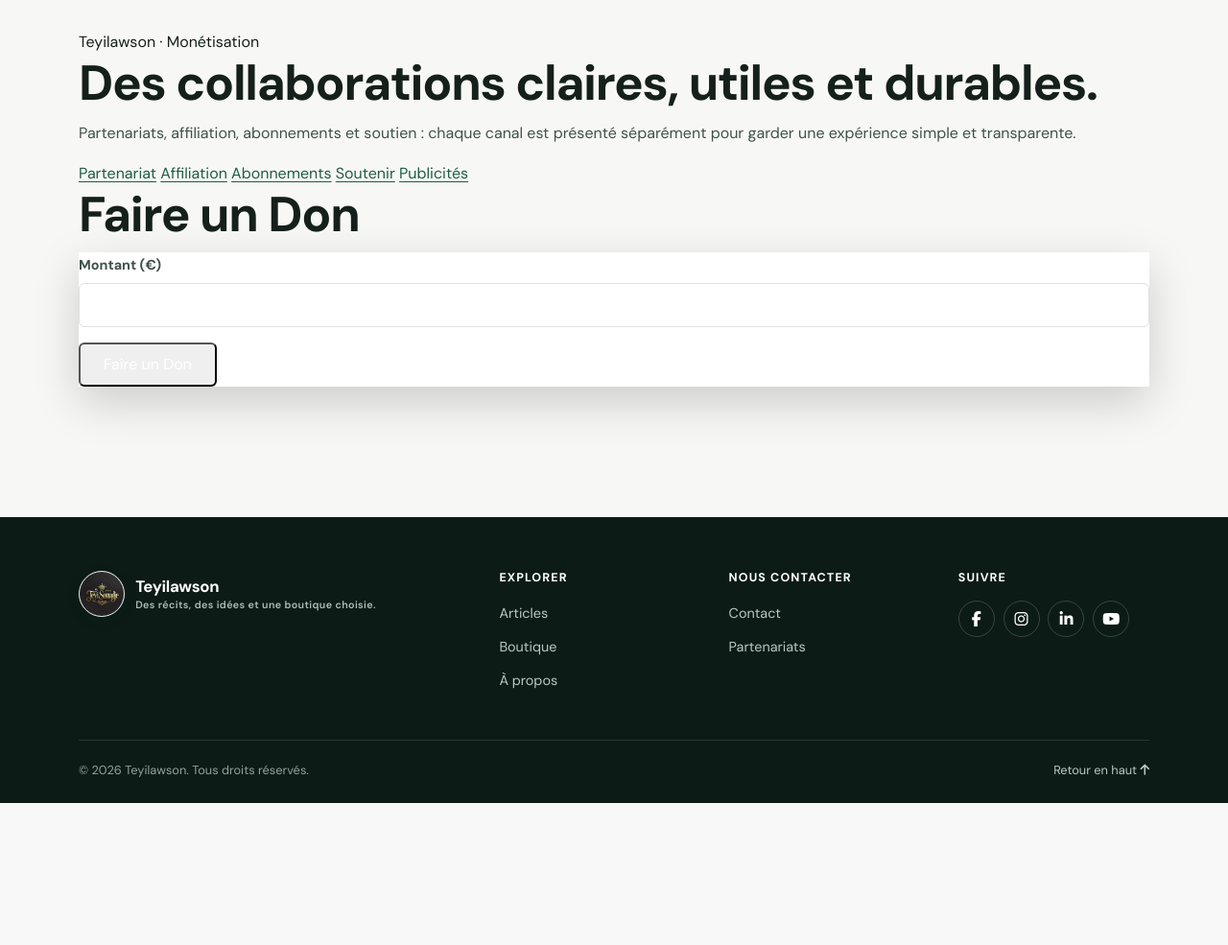
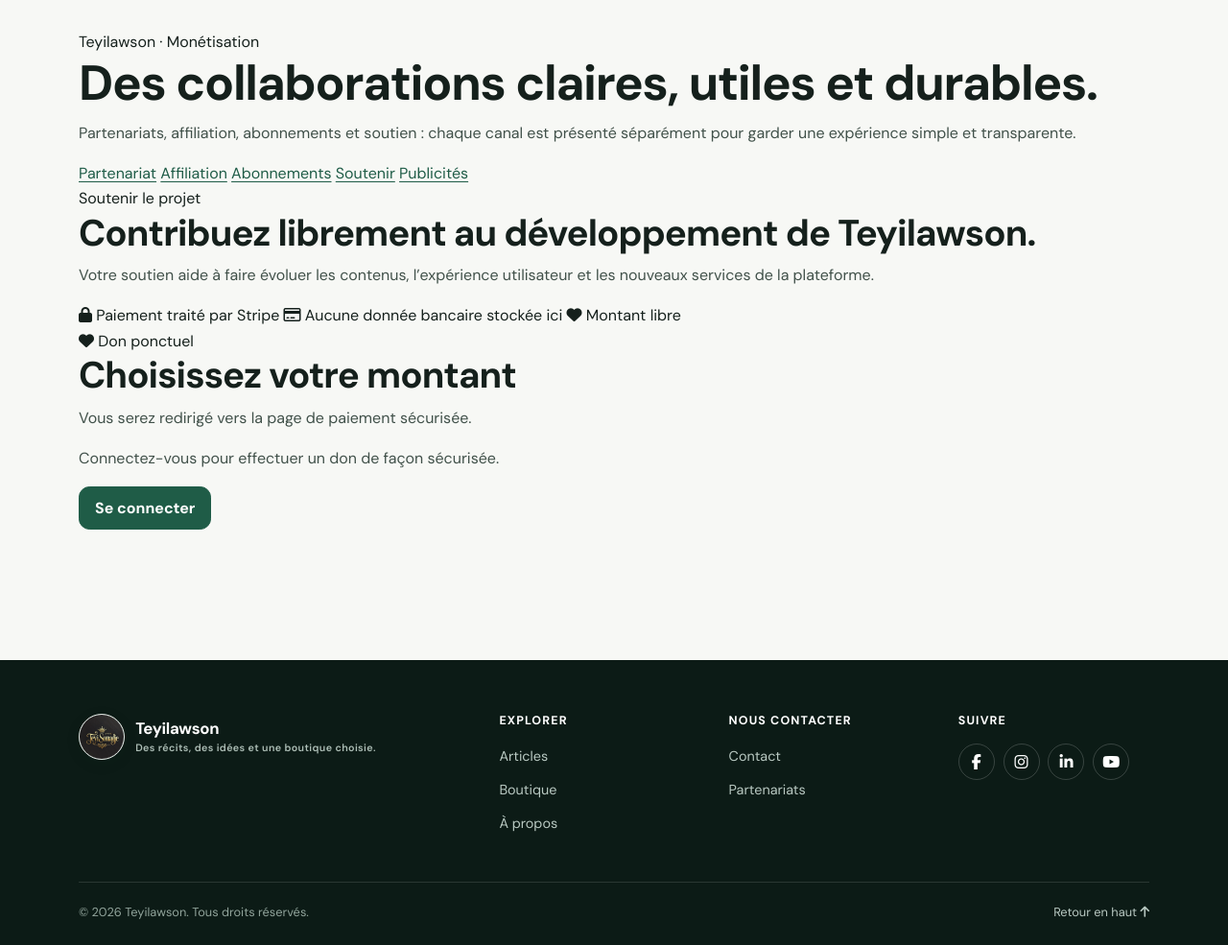
Before and after one commit to teyi12/my_blog, a Django app: page /monetization/don/ in a window 1280 px wide. Shown: the part 152-1137 px from the top of the page at 96% size. Before the commit the page ends 989 px from the top, so only its background shows below. Run offline with Django 5.2, Linux system fonts and the light colour scheme.

Commit message:
design: route donations through secure Stripe checkout

```diff
--- a/monetization/templates/monetization/don.html
+++ b/monetization/templates/monetization/don.html
@@ -1,13 +1,42 @@
 {% extends "monetization/base.html" %}
-{% block title %}Faire un Don{% endblock %}
+{% block title %}Soutenir Teyilawson{% endblock %}
 
 {% block content %}
-<h1 class="text-2xl font-bold mb-6">Faire un Don</h1>
+<div class="support-grid">
+  <div class="monetization-copy-card support-copy">
+    <span class="monetization-eyebrow">Soutenir le projet</span>
+    <h2>Contribuez librement au développement de Teyilawson.</h2>
+    <p>Votre soutien aide à faire évoluer les contenus, l’expérience utilisateur et les nouveaux services de la plateforme.</p>
+    <div class="monetization-points">
+      <span><i class="fa-solid fa-lock" aria-hidden="true"></i> Paiement traité par Stripe</span>
+      <span><i class="fa-regular fa-credit-card" aria-hidden="true"></i> Aucune donnée bancaire stockée ici</span>
+      <span><i class="fa-solid fa-heart" aria-hidden="true"></i> Montant libre</span>
+    </div>
+  </div>
 
-<form method="post" class="bg-white shadow-lg rounded-2xl p-6 space-y-4">
-    {% csrf_token %}
-    <label for="montant" class="block font-semibold">Montant (€)</label>
-    <input type="number" step="0.01" name="montant" id="montant" class="border rounded p-2 w-full">
-    <button type="submit" class="bg-red-500 text-white px-4 py-2 rounded hover:bg-red-600">Faire un Don</button>
-</form>
+  <div class="donation-card">
+    <span class="donation-icon" aria-hidden="true"><i class="fa-solid fa-heart"></i></span>
+    <span class="monetization-eyebrow">Don ponctuel</span>
+    <h2>Choisissez votre montant</h2>
+    <p>Vous serez redirigé vers la page de paiement sécurisée.</p>
+
+    {% if user.is_authenticated %}
+    <form method="post" action="{% url 'payments:create_donation_checkout' %}" class="donation-form">
+      {% csrf_token %}
+      <input type="hidden" name="currency" value="eur">
+      <label for="donation-amount">Montant (€)</label>
+      <div class="donation-input-wrap">
+        <input id="donation-amount" type="number" name="amount" min="1" step="0.01" value="5.00" required inputmode="decimal">
+        <span>€</span>
+      </div>
+      <button type="submit" class="btn btn-primary btn-lg monetization-submit">Continuer vers le paiement <i class="fa-solid fa-arrow-right" aria-hidden="true"></i></button>
+    </form>
+    {% else %}
+    <div class="monetization-auth-note">
+      <p>Connectez-vous pour effectuer un don de façon sécurisée.</p>
+      <a href="{% url 'accounts:login' %}" class="btn btn-primary">Se connecter</a>
+    </div>
+    {% endif %}
+  </div>
+</div>
 {% endblock %}
```
